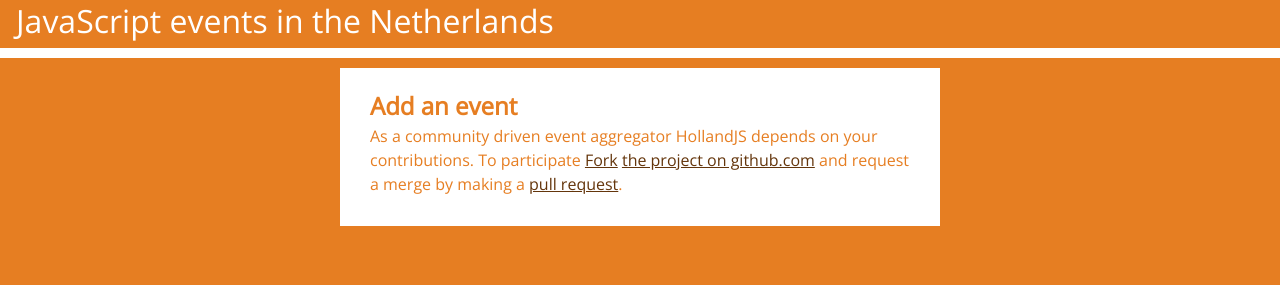
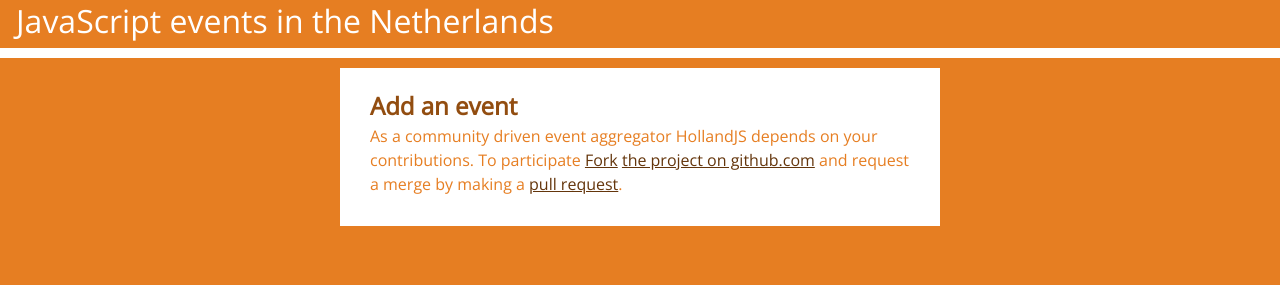
Before and after one commit to nl-js/nl-js.github.io, a Jekyll site: the page built from add-event/index.html, in a window 1280 px wide. Shown: the top 285 px of the page. Built offline with Jekyll 4.4.1, drawn with Linux system fonts in a browser that asks for light colours.

Commit message:
Heading colors

```diff
--- a/_sass/_global.scss
+++ b/_sass/_global.scss
@@ -16,6 +16,10 @@
     font-size: 1.5em;
   }
 }
+
+h1, h2, h3, h4, h5, h6 {
+  color: $link-color;
+}
 pre,
 code {
   font-family: $base-font-family;
```
